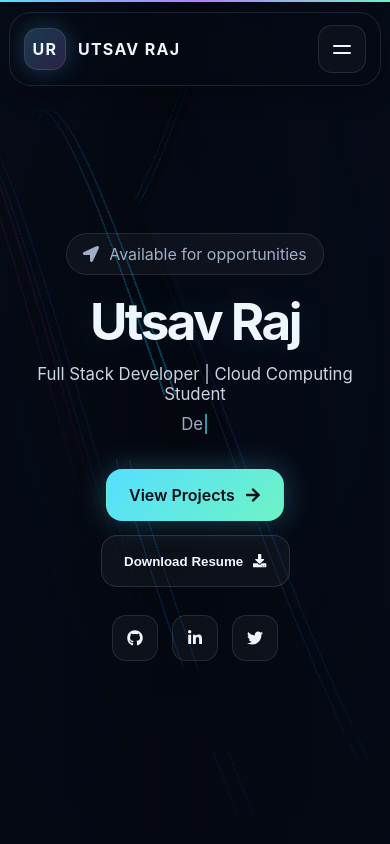
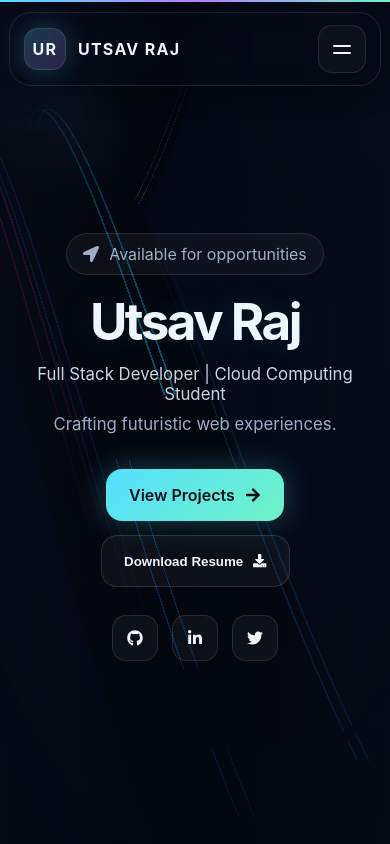
Before and after one commit to utsav-18/New_Portfolio-, a React (Vite) app: page / in a window 390 px wide. Shown: the top 844 px of the page. Built offline with nearby package versions, Linux system fonts and the light colour scheme.

Commit message:
New optimization

```diff
--- a/src/App.css
+++ b/src/App.css
@@ -364,9 +364,6 @@ img {
     width: min(1180px, calc(100% - 32px));
     margin: 0 auto;
     padding: 96px 0;
-    /* Offscreen sections can skip paint work until they approach the viewport. */
-    content-visibility: auto;
-    contain-intrinsic-size: 1px 900px;
 }
 
 .section-alt {
@@ -826,11 +823,23 @@ img {
     }
 
     .hero-orb {
-        display: none !important;
+        display: block;
+        opacity: 0.32;
+        filter: blur(18px);
     }
 
     .hero-grid {
-        opacity: 0.1;
+        opacity: 0.16;
+    }
+
+    .hero-backdrop {
+        background: radial-gradient(circle at center, rgba(5, 12, 24, 0.14), rgba(3, 6, 15, 0.72));
+    }
+
+    .hero-overlay {
+        background:
+            linear-gradient(180deg, rgba(4, 8, 18, 0.08) 0%, rgba(4, 8, 18, 0.46) 100%),
+            linear-gradient(90deg, rgba(8, 14, 28, 0.6), rgba(8, 14, 28, 0.22) 45%, rgba(8, 14, 28, 0.6));
     }
 
     .hero-badge,
--- a/src/App.jsx
+++ b/src/App.jsx
@@ -217,13 +217,14 @@ const SectionHeading = memo(function SectionHeading({ kicker, title, description
 });
 
 // Keep the typing loop isolated so the rest of the page does not rerender on every character.
-const TypingLine = memo(function TypingLine({ words }) {
+const TypingLine = memo(function TypingLine({ words, reducedMotion }) {
   const typedLine = useTypingLoop(words);
+  const displayText = reducedMotion ? words[0] : typedLine;
 
   return (
     <motion.p className="hero-typing" initial={{ opacity: 0 }} animate={{ opacity: 1 }} transition={{ duration: 0.7, delay: 0.3 }}>
-      {typedLine}
-      <span className="typing-cursor">|</span>
+      {displayText}
+      {!reducedMotion ? <span className="typing-cursor">|</span> : null}
     </motion.p>
   );
 });
@@ -374,7 +375,7 @@ function App() {
               Full Stack Developer | Cloud Computing Student
             </motion.p>
 
-            <TypingLine words={heroLines} />
+            <TypingLine words={heroLines} reducedMotion={deviceProfile.lowPower} />
 
             <motion.div
               className="hero-actions"
```
